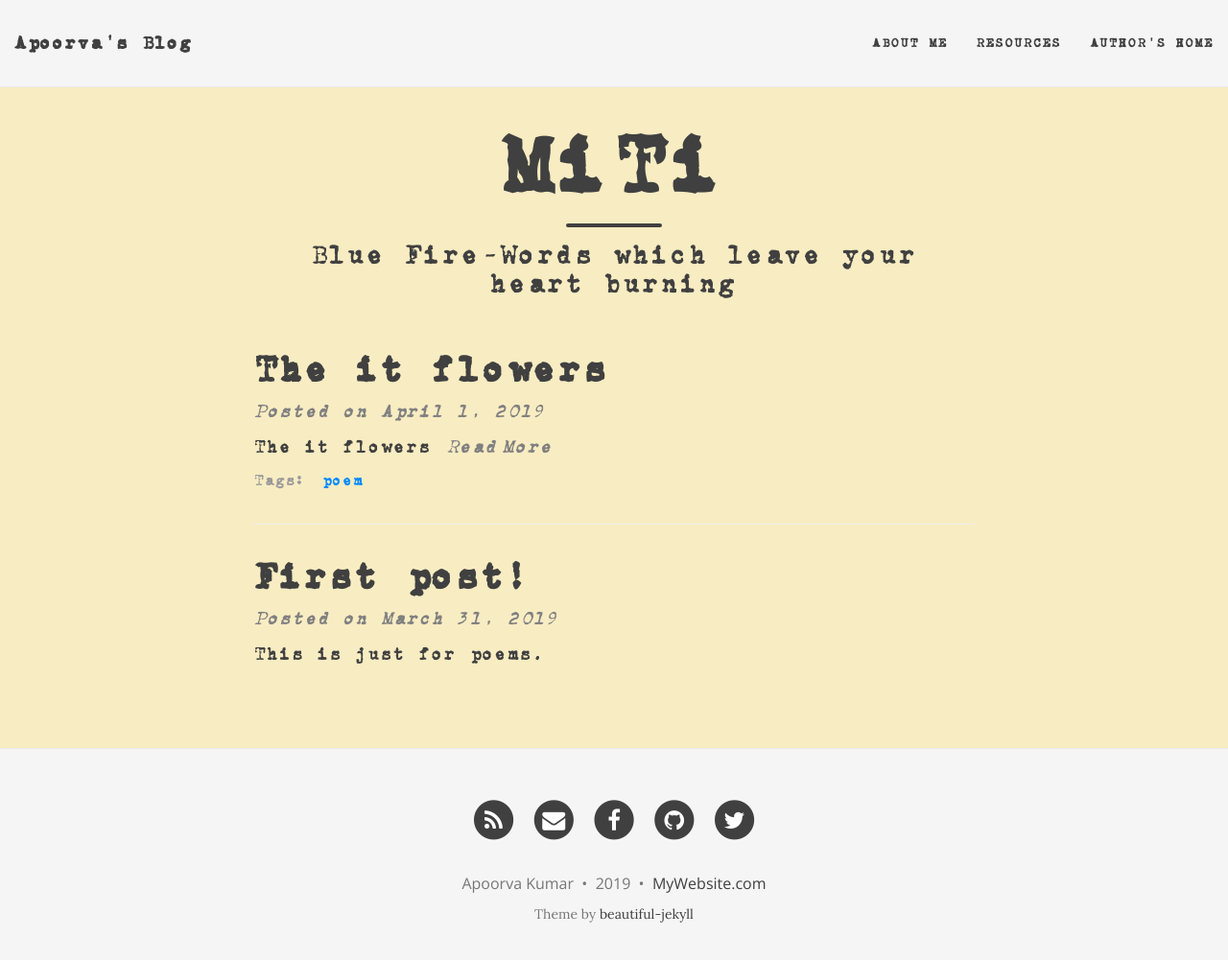
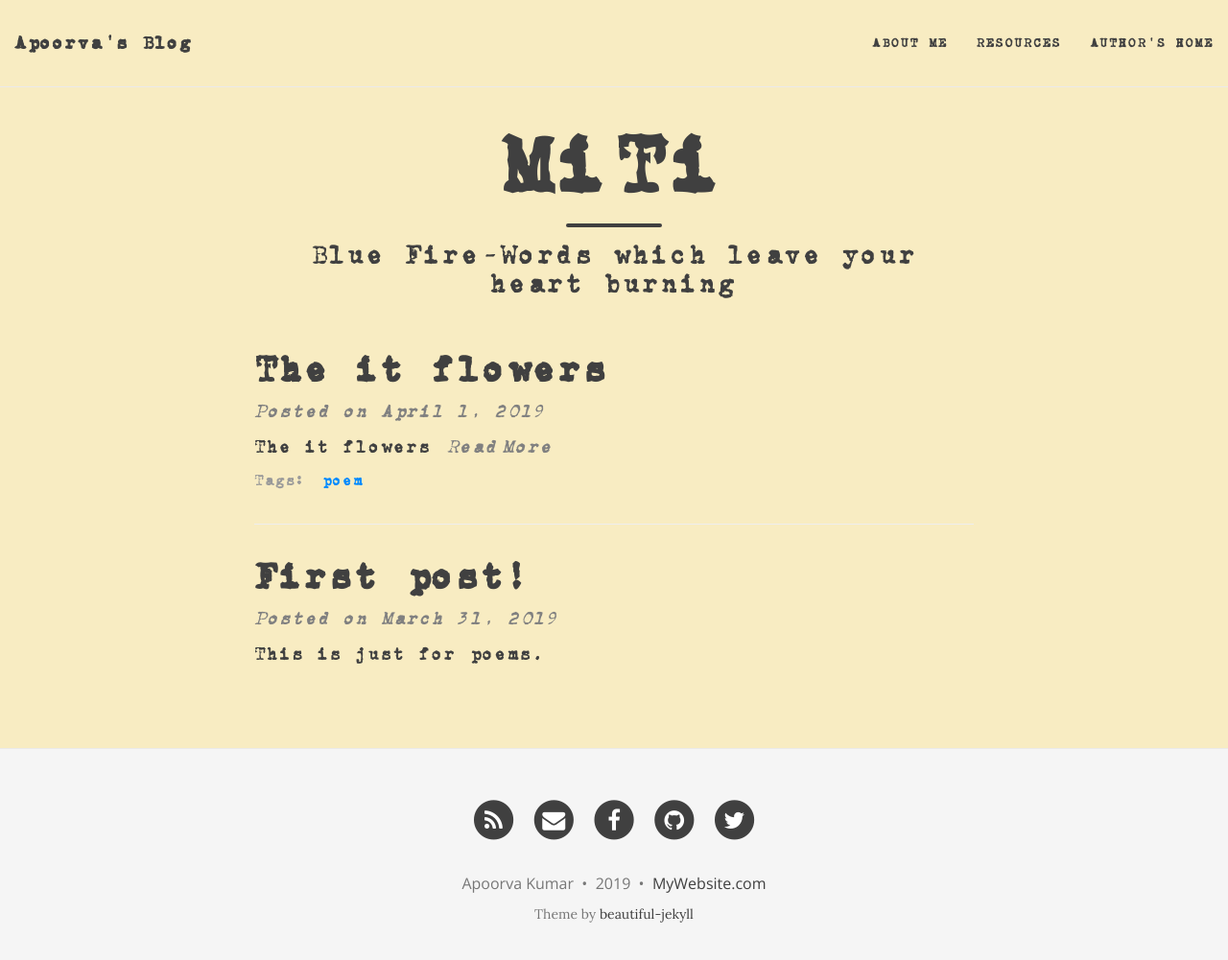
Before and after one commit to rava-dosa/poem, a Jekyll site: the page built from index.html, in a window 1280 px wide and 1014 px high. Shown: the top 1001 px of the window at 96% size. Built offline with Jekyll 4.4.1, drawn with Linux system fonts in a browser that asks for light colours; nearby versions of some CDN libraries; the list of posts is cut into pages by our own code.

Commit message:
added some changes

```diff
--- a/_includes/head.html
+++ b/_includes/head.html
@@ -130,8 +130,8 @@
   font-style: normal;
 }
 @font-face {
-  font-family: 'AFL';
-  src: url('/poem/css/afl.eot?#iefix') format('embedded-opentype'),  url('/poem/css/afl.woff') format('woff'), url('/poem/css/afl.ttf')  format('truetype'), url('/poem/css/afl.svg#AFL') format('svg');
+  font-family: 'afl';
+  src: url('/poem/css/afl.eot?#iefix') format('embedded-opentype'),  url('/poem/css/afl.woff') format('woff'), url('/poem/css/afl.ttf')  format('truetype'), url('/poem/css/afl.svg#afl') format('svg');
   font-weight: normal;
   font-style: normal;
 }
--- a/_includes/nav.html
+++ b/_includes/nav.html
@@ -1,4 +1,4 @@
-<nav class="navbar navbar-default navbar-fixed-top navbar-custom">
+<nav class="navbar navbar-default navbar-fixed-top navbar-custom" style="background-color: #F8ECC2;">
   <div class="container-fluid">
     <div class="navbar-header">
       <button type="button" class="navbar-toggle" data-toggle="collapse" data-target="#main-navbar">
```
